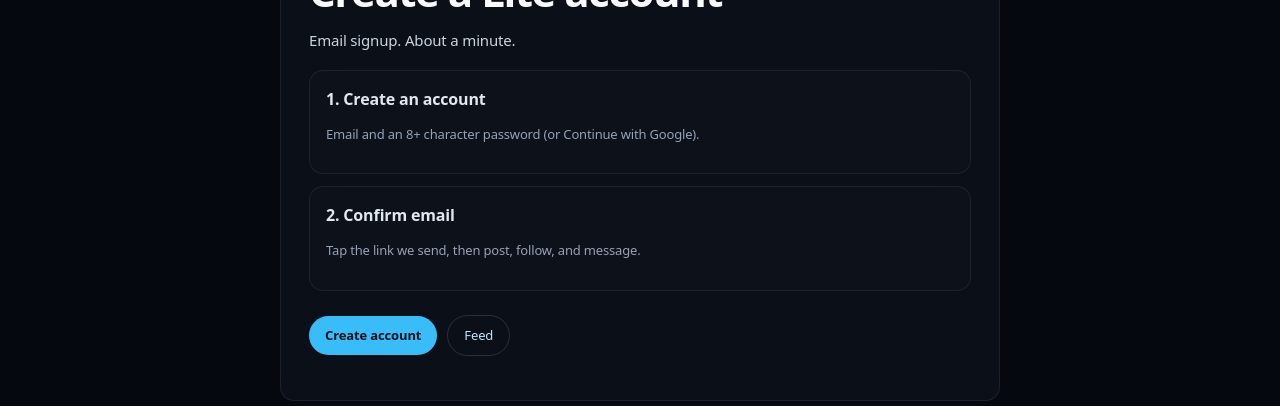
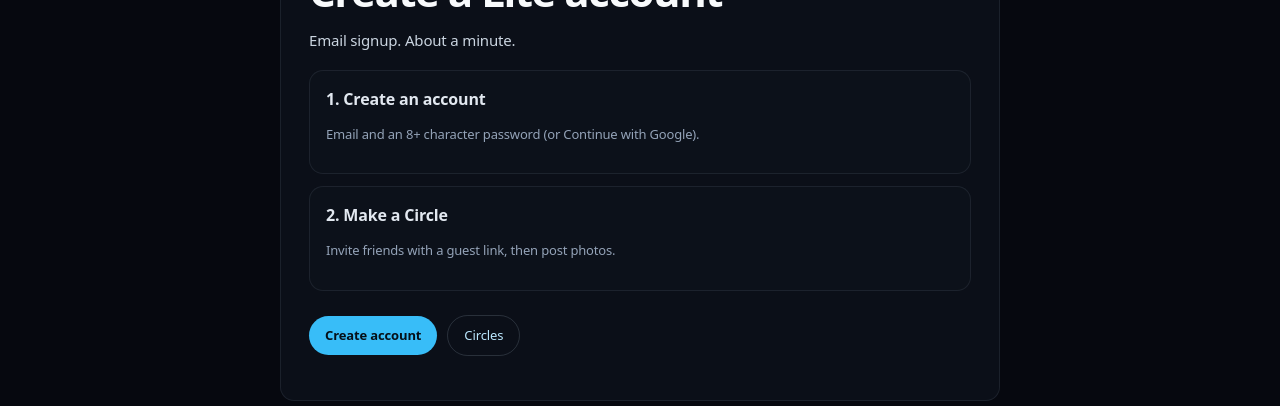
Before and after one commit to frostedblocks/frostedblocks-lite, a Next.js app: page /join in a window 1280 px wide. Shown: the part 180-586 px from the top of the page. Built offline with nearby package versions, Linux system fonts and the light colour scheme; no server answers.

Commit message:
Join page: no Confirm-email step while verify is off (#36)

```diff
--- a/app/join/page.tsx
+++ b/app/join/page.tsx
@@ -1,6 +1,8 @@
 import Link from "next/link";
+import { emailVerifyRequired } from "@/lib/session";
 
 export default function JoinPage() {
+  const requireVerify = emailVerifyRequired();
   return (
     <main className="wrap page">
       <article className="glass page-card">
@@ -8,12 +10,25 @@ export default function JoinPage() {
         <h1 style={{ fontSize: 42 }}>Create a Lite account</h1>
         <p className="lead">Email signup. About a minute.</p>
         <div className="stack">
-          <div className="glass stack-item"><strong>1. Create an account</strong><p className="note">Email and an 8+ character password (or Continue with Google).</p></div>
-          <div className="glass stack-item"><strong>2. Confirm email</strong><p className="note">Tap the link we send, then post, follow, and message.</p></div>
+          <div className="glass stack-item">
+            <strong>1. Create an account</strong>
+            <p className="note">Email and an 8+ character password (or Continue with Google).</p>
+          </div>
+          {requireVerify ? (
+            <div className="glass stack-item">
+              <strong>2. Confirm email</strong>
+              <p className="note">Tap the link we send, then post, follow, and message.</p>
+            </div>
+          ) : (
+            <div className="glass stack-item">
+              <strong>2. Make a Circle</strong>
+              <p className="note">Invite friends with a guest link, then post photos.</p>
+            </div>
+          )}
         </div>
         <p style={{ marginTop: 24, display: "flex", gap: 10, flexWrap: "wrap", alignItems: "center" }}>
           <Link className="btn" href="/signup">Create account</Link>
-          <Link className="btn ghost" href="/feed">Feed</Link>
+          <Link className="btn ghost" href="/circles">Circles</Link>
         </p>
       </article>
     </main>
```
